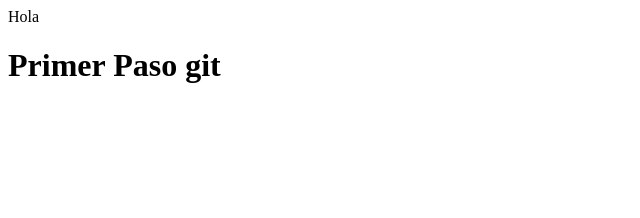
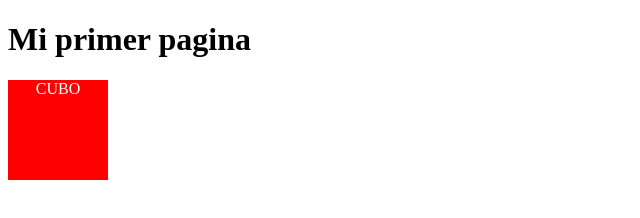
Before and after one commit to roxanfarias/Clase_2022, a plain HTML site: page git_oo1/index.html in a window 1280 px wide. Shown: the whole page, without its empty margins (0-640 px from the left). Drawn offline with Linux system fonts and the light colour scheme.

Commit message:
3er cambio

```diff
--- a/git_oo1/index.html
+++ b/git_oo1/index.html
@@ -1,9 +1,24 @@
 <!DOCTYPE html>
-<html>
+<html lang="en">
 <head>
-  Hola
+    <meta charset="UTF-8">
+    <meta http-equiv="X-UA-Compatible" content="IE=edge">
+    <meta name="viewport" content="width=device-width, initial-scale=1.0">
+    <title>Roxana</title>
+    <style>
+        div{
+            background: red;
+            width: 100px;
+            height: 100px;
+            text-align: center;
+            justify-items: center;
+            color: white;
+        }
+    </style>
 </head>
 <body>
-    <h1>Primer Paso git</h1>
+    <h1>Mi primer pagina</h1>
+
+    <div>CUBO</div>
 </body>
 </html>
```
